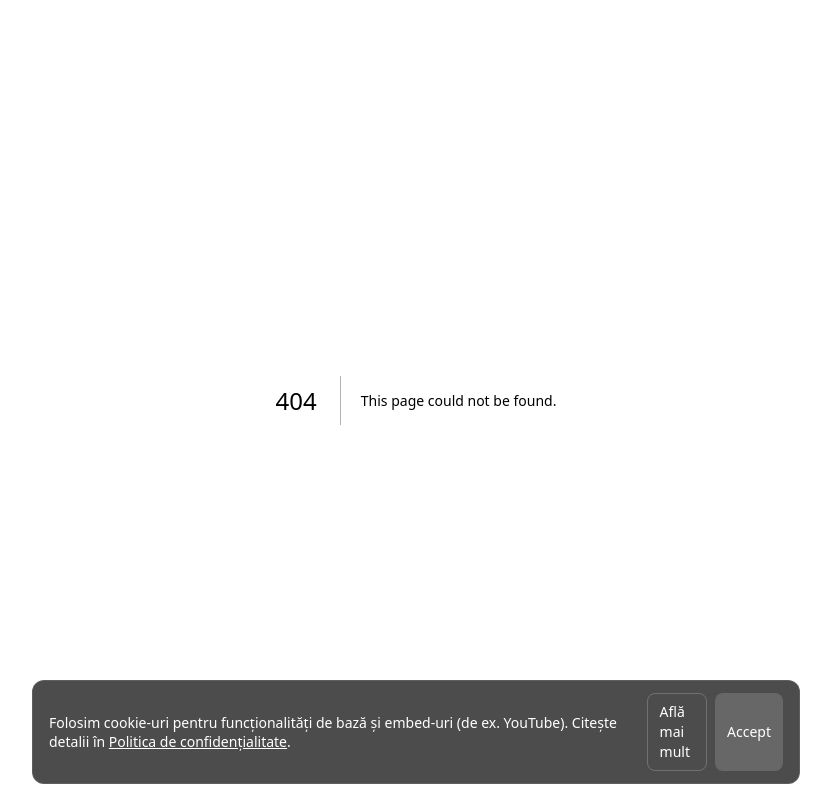
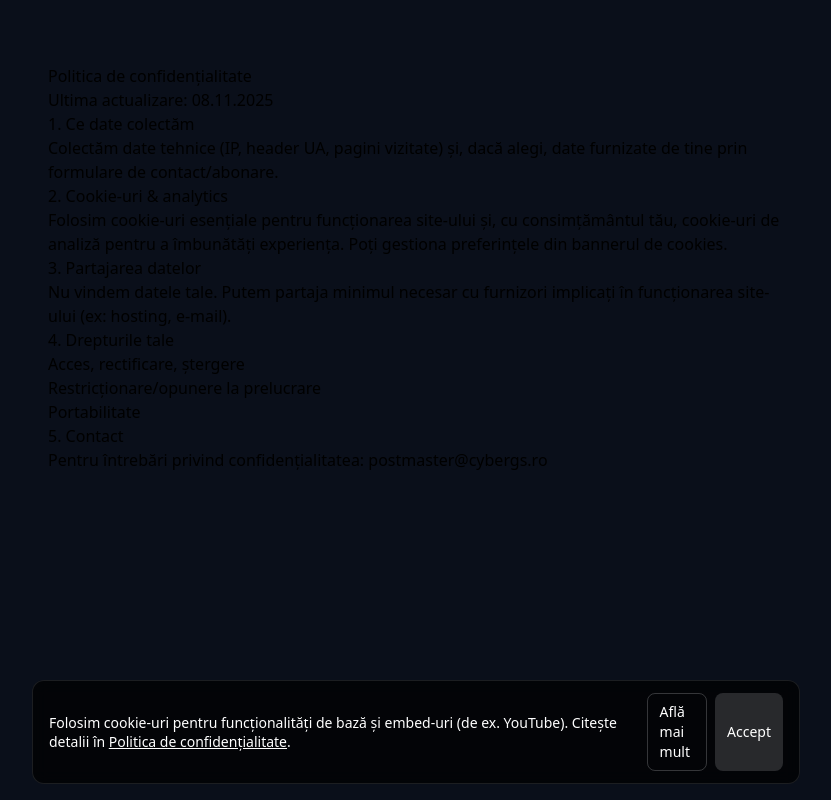
Before and after one commit to babeu19-cgs/CYBER-GS, a Next.js app: page /privacy in a window 1280 px wide. Before the commit this address had no page. Shown: the whole page, without its empty margins (224-1055 px from the left). Built offline with nearby package versions, Linux system fonts and the light colour scheme.

Commit message:
Create page.tsx

```diff
--- /dev/null
+++ b/app/privacy/page.tsx
@@ -0,0 +1,47 @@
+export const metadata = {
+  title: "Politica de confidențialitate | CYBER-GS",
+  description:
+    "Află cum colectăm, folosim și protejăm datele tale pe site-ul CYBER-GS.",
+  robots: { index: true, follow: true },
+};
+
+export default function PrivacyPage() {
+  return (
+    <main className="mx-auto max-w-3xl px-4 py-16 prose prose-invert">
+      <h1>Politica de confidențialitate</h1>
+      <p>Ultima actualizare: {new Date().toLocaleDateString("ro-RO")}</p>
+
+      <h2>1. Ce date colectăm</h2>
+      <p>
+        Colectăm date tehnice (IP, header UA, pagini vizitate) și, dacă alegi,
+        date furnizate de tine prin formulare de contact/abonare.
+      </p>
+
+      <h2>2. Cookie-uri & analytics</h2>
+      <p>
+        Folosim cookie-uri esențiale pentru funcționarea site-ului și, cu
+        consimțământul tău, cookie-uri de analiză pentru a îmbunătăți
+        experiența. Poți gestiona preferințele din bannerul de cookies.
+      </p>
+
+      <h2>3. Partajarea datelor</h2>
+      <p>
+        Nu vindem datele tale. Putem partaja minimul necesar cu furnizori
+        implicați în funcționarea site-ului (ex: hosting, e-mail).
+      </p>
+
+      <h2>4. Drepturile tale</h2>
+      <ul>
+        <li>Acces, rectificare, ștergere</li>
+        <li>Restricționare/opunere la prelucrare</li>
+        <li>Portabilitate</li>
+      </ul>
+
+      <h2>5. Contact</h2>
+      <p>
+        Pentru întrebări privind confidențialitatea:{" "}
+        <a href="mailto:postmaster@cybergs.ro">postmaster@cybergs.ro</a>
+      </p>
+    </main>
+  );
+}
```
